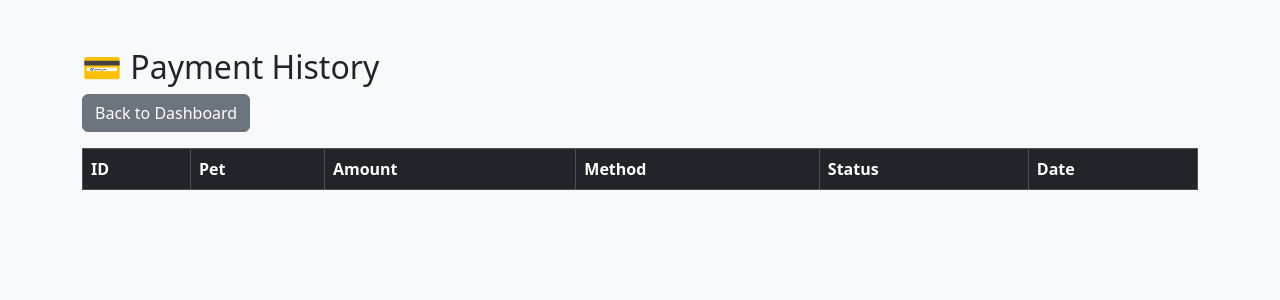
After one commit to adityajonnalagadda/VetBooking, a Flask app: page /payments in a window 1280 px wide. The commit adds this page. Shown: the top 300 px of the page. Run offline with Flask 3, Linux system fonts and the light colour scheme; the visitor is signed in with stand-in values (Sample User, id 1); data that the repository does not hold is empty.

Commit message:
Payment Module 4

```diff
--- a/app.py
+++ b/app.py
@@ -542,7 +542,23 @@ def payment(appointment_id):
 
     conn = get_connection()
     cursor = conn.cursor()
+    cursor.execute("""
+    SELECT *
+    FROM payments
+    WHERE appointment_id=%s
+    """, (appointment_id,))
 
+    existing_payment = cursor.fetchone()
+    if existing_payment:
+        cursor.close()
+        conn.close()
+
+        return redirect(
+            url_for(
+                "receipt",
+                 payment_id=existing_payment["id"]
+            )
+        )
     cursor.execute("""
         SELECT
             appointments.id,
@@ -636,6 +652,43 @@ def receipt(payment_id):
         payment=payment
     )
 
+@app.route("/payments")
+def payments():
+
+    if "user_id" not in session:
+        return redirect(url_for("login"))
+
+    conn = get_connection()
+    cursor = conn.cursor()
+
+    cursor.execute("""
+        SELECT
+            payments.id,
+            pets.pet_name,
+            payments.amount,
+            payments.payment_method,
+            payments.payment_status,
+            payments.payment_date
+        FROM payments
+        JOIN appointments
+            ON payments.appointment_id = appointments.id
+        JOIN pets
+            ON appointments.pet_id = pets.id
+        WHERE appointments.user_id=%s
+        ORDER BY payment_date DESC
+    """,
+    (session["user_id"],))
+
+    payments = cursor.fetchall()
+
+    cursor.close()
+    conn.close()
+
+    return render_template(
+        "payments.html",
+        payments=payments
+    )
+
 @app.route("/logout")
 def logout():
 
--- /dev/null
+++ b/templates/payments.html
@@ -0,0 +1,71 @@
+<!DOCTYPE html>
+<html>
+
+<head>
+
+<title>Payment History</title>
+
+<link href="https://cdn.jsdelivr.net/npm/bootstrap@5.3.7/dist/css/bootstrap.min.css" rel="stylesheet">
+
+</head>
+
+<body class="bg-light">
+
+<div class="container mt-5">
+
+<h2>💳 Payment History</h2>
+
+<a href="/dashboard" class="btn btn-secondary mb-3">
+
+Back to Dashboard
+
+</a>
+
+<table class="table table-bordered table-hover">
+
+<thead class="table-dark">
+
+<tr>
+
+<th>ID</th>
+<th>Pet</th>
+<th>Amount</th>
+<th>Method</th>
+<th>Status</th>
+<th>Date</th>
+
+</tr>
+
+</thead>
+
+<tbody>
+
+{% for payment in payments %}
+
+<tr>
+
+<td>{{ payment.id }}</td>
+
+<td>{{ payment.pet_name }}</td>
+
+<td>₹{{ payment.amount }}</td>
+
+<td>{{ payment.payment_method }}</td>
+
+<td>{{ payment.payment_status }}</td>
+
+<td>{{ payment.payment_date }}</td>
+
+</tr>
+
+{% endfor %}
+
+</tbody>
+
+</table>
+
+</div>
+
+</body>
+
+</html>
```
Also changed, not shown: templates/dashboard.html (+14 -0 lines).
